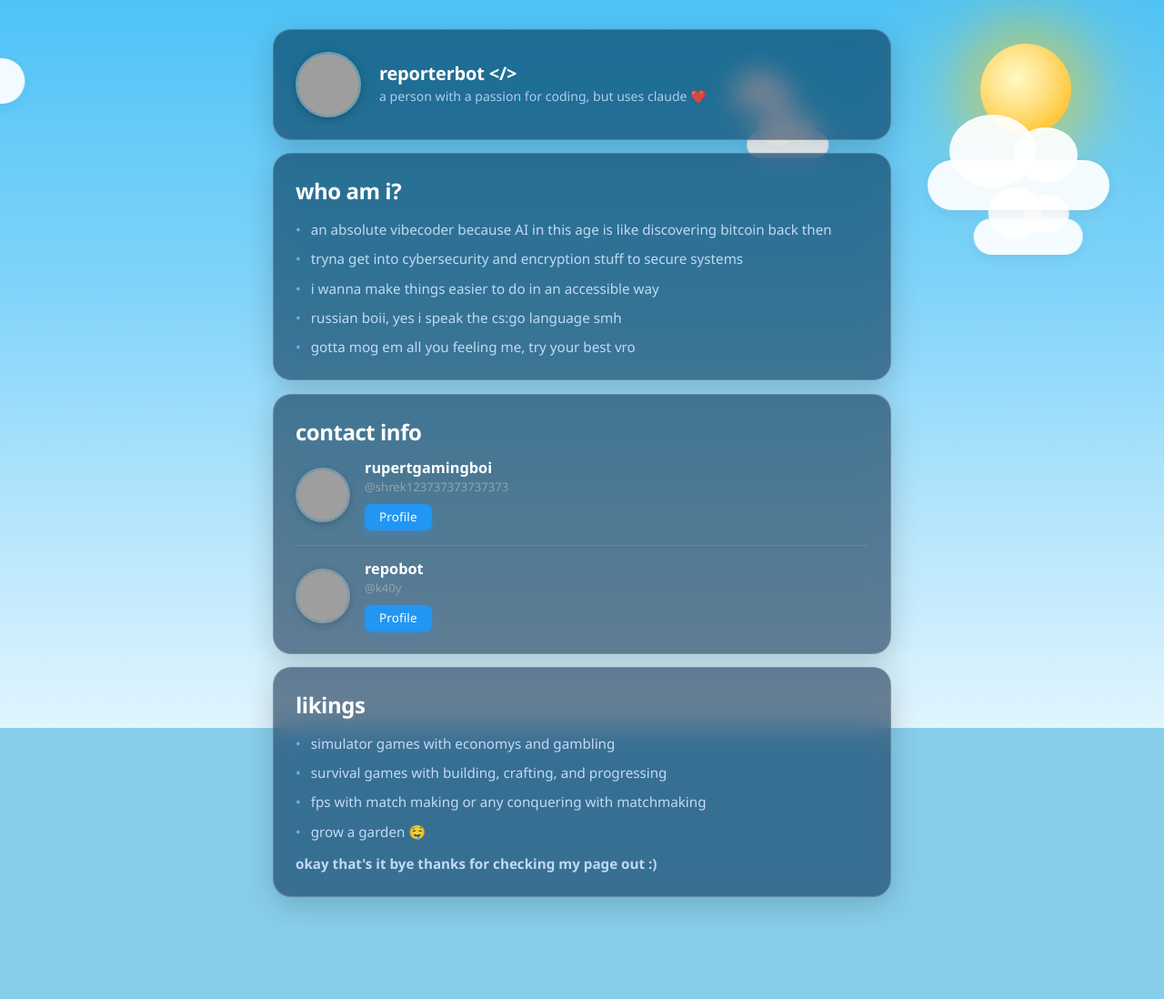
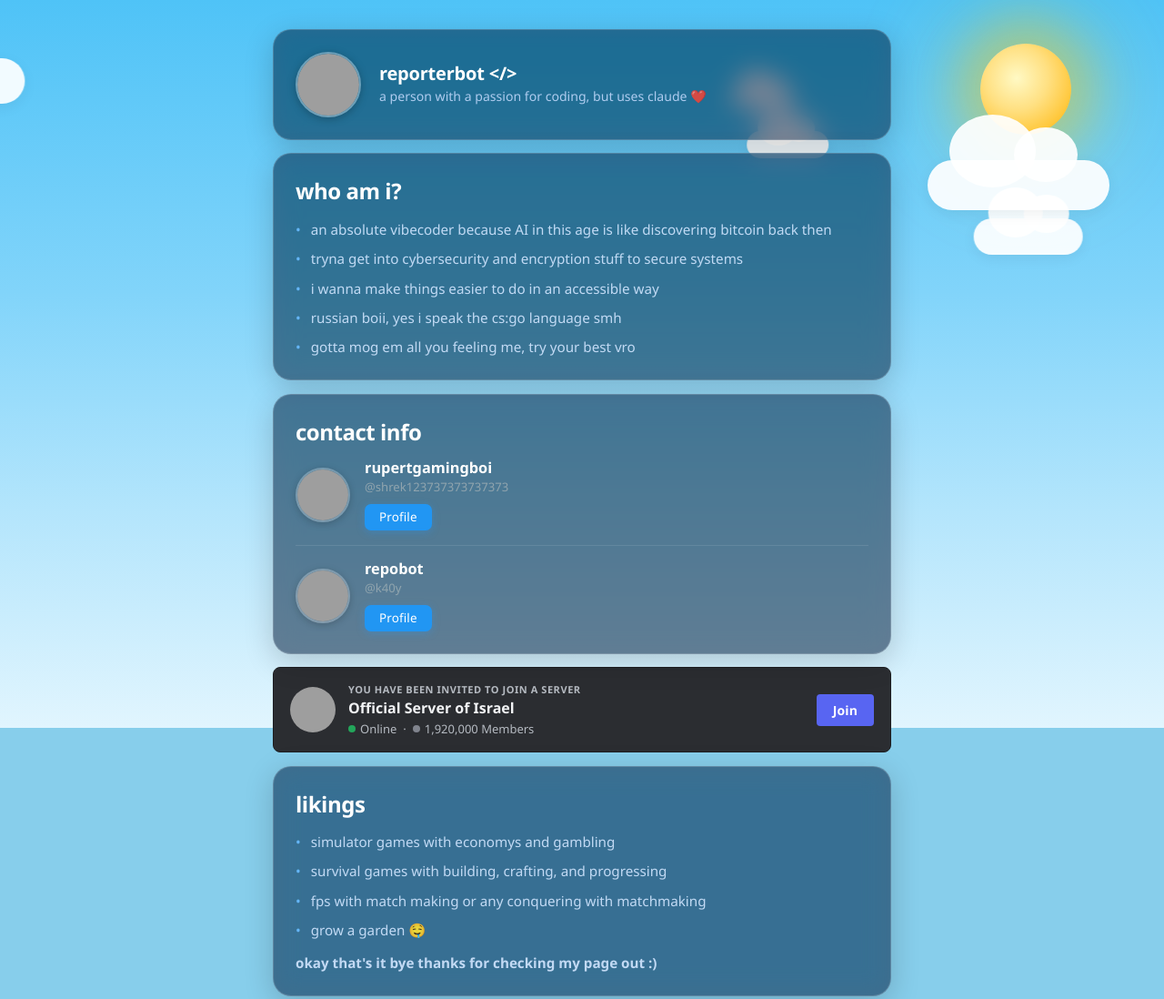
Before and after one commit to reporterbot/reporterbot.github.io, a plain HTML site: page index.html in a window 1280 px wide. Shown: the top 1098 px of the page at 91% size. Before the commit the page ends 1018 px from the top, so only its background shows below. Drawn offline with Linux system fonts and the light colour scheme; grey boxes are pictures that could not be loaded.

Commit message:
Add Discord invite card to index.html

```diff
--- a/index.html
+++ b/index.html
@@ -370,6 +370,30 @@
   </div>
 
 
+  <!-- Discord Invite Card -->
+  <div style="width:100%;max-width:clamp(320px,80vw,680px);">
+    <div style="background:#2b2d31;border-radius:8px;padding:16px 18px;display:flex;align-items:center;gap:14px;border:1px solid #1e1f22;">
+      <img
+        src="https://cdn.discordapp.com/avatars/840971769925861446/9f3963f5b719d20b875e973310c1810f.webp?size=160"
+        alt="server icon"
+        style="width:50px;height:50px;border-radius:50%;flex-shrink:0;object-fit:cover;"
+      />
+      <div style="flex:1;min-width:0;">
+        <div style="font-size:11px;font-weight:600;color:#b5bac1;text-transform:uppercase;letter-spacing:0.05em;margin-bottom:2px;font-family:'Segoe UI',sans-serif;">You have been invited to join a server</div>
+        <div style="font-size:16px;font-weight:700;color:#f2f3f5;white-space:nowrap;overflow:hidden;text-overflow:ellipsis;font-family:'Segoe UI',sans-serif;">Official Server of Israel</div>
+        <div style="font-size:13px;color:#b5bac1;margin-top:3px;font-family:'Segoe UI',sans-serif;display:flex;align-items:center;gap:5px;flex-wrap:wrap;">
+          <span style="width:8px;height:8px;border-radius:50%;background:#23a55a;display:inline-block;flex-shrink:0;"></span>
+          <span>Online</span>
+          <span style="margin:0 2px;">·</span>
+          <span style="width:8px;height:8px;border-radius:50%;background:#80848e;display:inline-block;flex-shrink:0;"></span>
+          <span>1,920,000 Members</span>
+        </div>
+      </div>
+      <a href="https://discord.gg/israel" target="_blank" rel="noopener"
+        style="background:#5865f2;color:#fff;border:none;border-radius:4px;padding:8px 18px;font-size:14px;font-weight:600;cursor:pointer;flex-shrink:0;font-family:'Segoe UI',sans-serif;letter-spacing:0.01em;text-decoration:none;white-space:nowrap;">Join</a>
+    </div>
+  </div>
+
   <!-- Likings Card -->
   <div class="card">
     <div class="section-title">likings</div>
```
